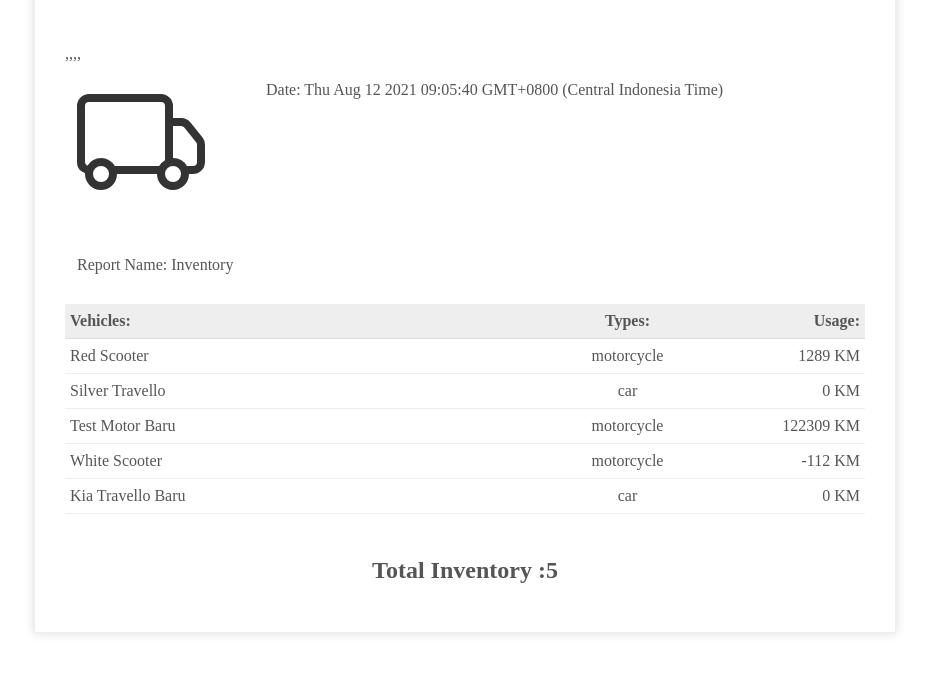
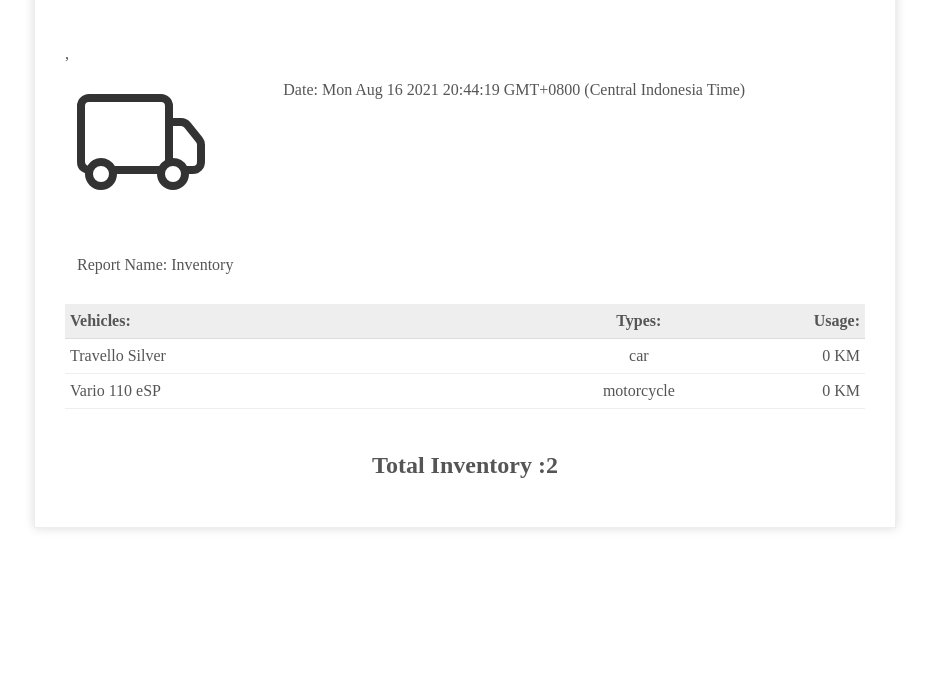
Before and after one commit to Wijayaac/simtya-api, a website: page documents/inventory.html in a window 1280 px wide. Shown: the part 81-754 px from the top of the page, without its empty margins (175-1104 px from the left). Drawn offline with Linux system fonts and the light colour scheme.

Commit message:
🔥 pdf files

```diff
--- a/documents/inventory.html
+++ b/documents/inventory.html
@@ -98,7 +98,7 @@ text-align: center;
                            <path d="M0 3.5A1.5 1.5 0 0 1 1.5 2h9A1.5 1.5 0 0 1 12 3.5V5h1.02a1.5 1.5 0 0 1 1.17.563l1.481 1.85a1.5 1.5 0 0 1 .329.938V10.5a1.5 1.5 0 0 1-1.5 1.5H14a2 2 0 1 1-4 0H5a2 2 0 1 1-3.998-.085A1.5 1.5 0 0 1 0 10.5v-7zm1.294 7.456A1.999 1.999 0 0 1 4.732 11h5.536a2.01 2.01 0 0 1 .732-.732V3.5a.5.5 0 0 0-.5-.5h-9a.5.5 0 0 0-.5.5v7a.5.5 0 0 0 .294.456zM12 10a2 2 0 0 1 1.732 1h.768a.5.5 0 0 0 .5-.5V8.35a.5.5 0 0 0-.11-.312l-1.48-1.85A.5.5 0 0 0 13.02 6H12v4zm-9 1a1 1 0 1 0 0 2 1 1 0 0 0 0-2zm9 0a1 1 0 1 0 0 2 1 1 0 0 0 0-2z"/>
                         </svg></td>
                            <td>
-                              Date: Thu Aug 12 2021 09:05:40 GMT+0800 (Central Indonesia Time)
+                              Date: Mon Aug 16 2021 20:44:19 GMT+0800 (Central Indonesia Time)
                            </td>
                         </tr>
                      </table>
@@ -121,29 +121,17 @@ text-align: center;
                   <td>Usage:</td>
                </tr>
                <tr class="item">
-              <td>Red Scooter</td>
-              <td>motorcycle</td>
-              <td>1289 KM</td>
-            </tr>,<tr class="item">
-              <td>Silver Travello</td>
+              <td>Travello Silver</td>
               <td>car</td>
               <td>0 KM</td>
             </tr>,<tr class="item">
-              <td>Test Motor Baru</td>
+              <td>Vario 110 eSP</td>
               <td>motorcycle</td>
-              <td>122309 KM</td>
-            </tr>,<tr class="item">
-              <td>White Scooter</td>
-              <td>motorcycle</td>
-              <td>-112 KM</td>
-            </tr>,<tr class="item">
-              <td>Kia Travello Baru</td>
-              <td>car</td>
               <td>0 KM</td>
             </tr>
             </table>
             <br />
-            <h2 class="justify-center">Total Inventory :5</h4>
+            <h2 class="justify-center">Total Inventory :2</h4>
          </div>
       </body>
    </html>
```
Also changed, not shown: documents/service.html (+3 -7 lines), 4 other files.
